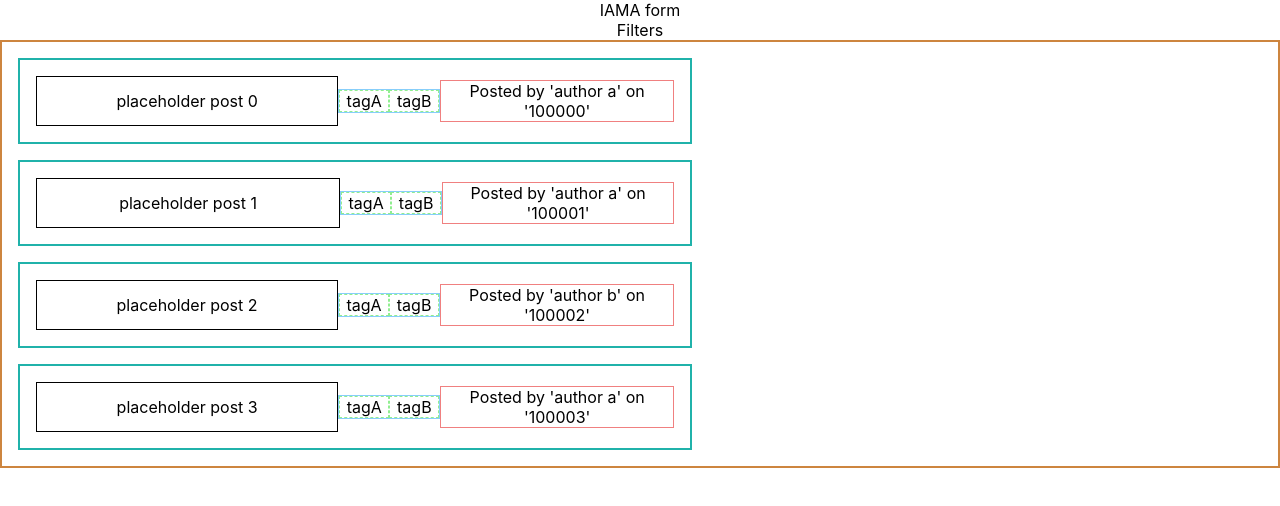
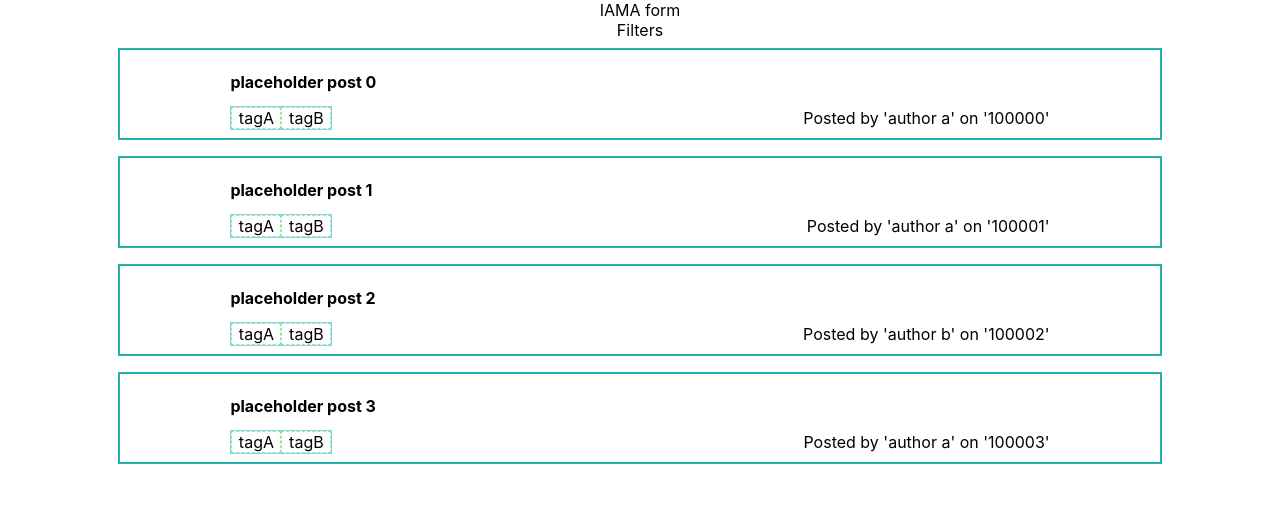
Before and after one commit to mradamt/punter, a React (Create React App) app: page / in a window 1280 px wide. Shown: the top 506 px of the page. Built offline with nearby package versions, Linux system fonts and the light colour scheme.

Commit message:
visual css tidy-up & centralise scss instructions for now
delete Content.scss, bring those specs into Post.scss

```diff
--- a/src/components/Content.tsx
+++ b/src/components/Content.tsx
@@ -1,8 +1,7 @@
 import React from "react";
-import './sass-styles/Content.scss'
+import './sass-styles/Post.scss'
 
 export default function Content (props: any) {
-
 
   return (
     <div className="content">
--- a/src/components/Post.tsx
+++ b/src/components/Post.tsx
@@ -7,11 +7,13 @@ export default function Post (props:any) {
   return (
     <div className='post'>
       <Content text={props.text} />
-      <Tags tags={props.tags} />
-      <div className='author'>
-        <span>
-          Posted by '{props.author}' on '{props.timestamp}'
-        </span>
+      <div className='metadata'>
+        <Tags tags={props.tags} />
+        <div className='author'>
+          <span>
+            Posted by '{props.author}' on '{props.timestamp}'
+          </span>
+        </div>
       </div>
     </div>
   )
--- a/src/components/sass-styles/Content.scss
+++ /dev/null
@@ -1,8 +0,0 @@
-.content {
-  display: flex;
-  justify-content: center;
-  align-items: center;
-  width: 50%;
-  height: 3em;
-  border: 1px solid black;
-}
--- a/src/components/sass-styles/Post.scss
+++ b/src/components/sass-styles/Post.scss
@@ -1,12 +1,28 @@
 .post {
   display: flex;
+  flex-wrap: wrap;
   justify-content: center;
   align-items: center;
   border: 2px solid lightseagreen;
-  width: 50%;
-  padding: 1em;
-  margin: 1em;
-  .author {
-    border: 1px solid lightcoral;
+  width: 80%;
+  padding: 0.5em;
+  margin: 0.5em;
+  .content {
+    display: flex;
+    align-items: center;
+    width: 80%;
+    height: 3em;
+    // border: 1px solid black;
+    font-weight: bold;
+  }
+  .metadata {
+    display: flex;
+    justify-content: space-between;
+    align-items: center;
+    // border: 1px dashed darkblue;
+    width: 80%;
+    .author {
+      // border: 1px solid lightcoral;
+    }
   }
 }
--- a/src/components/sass-styles/Posts.scss
+++ b/src/components/sass-styles/Posts.scss
@@ -1,3 +1,6 @@
 .posts {
-  border: 1px solid peru;
+  display: flex;
+  flex-wrap: wrap;
+  justify-content: center;
+  // border: 1px solid peru;
 }
```
